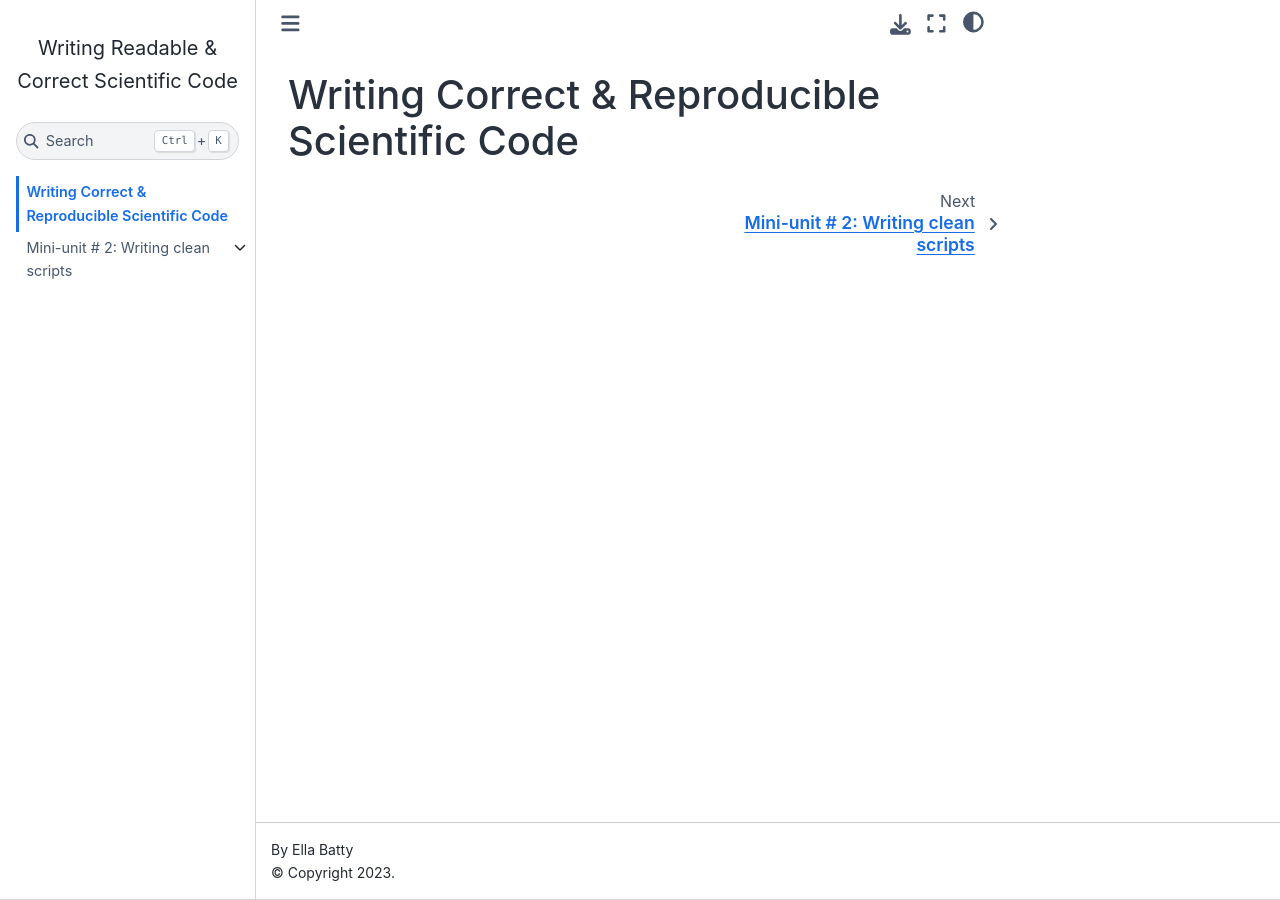
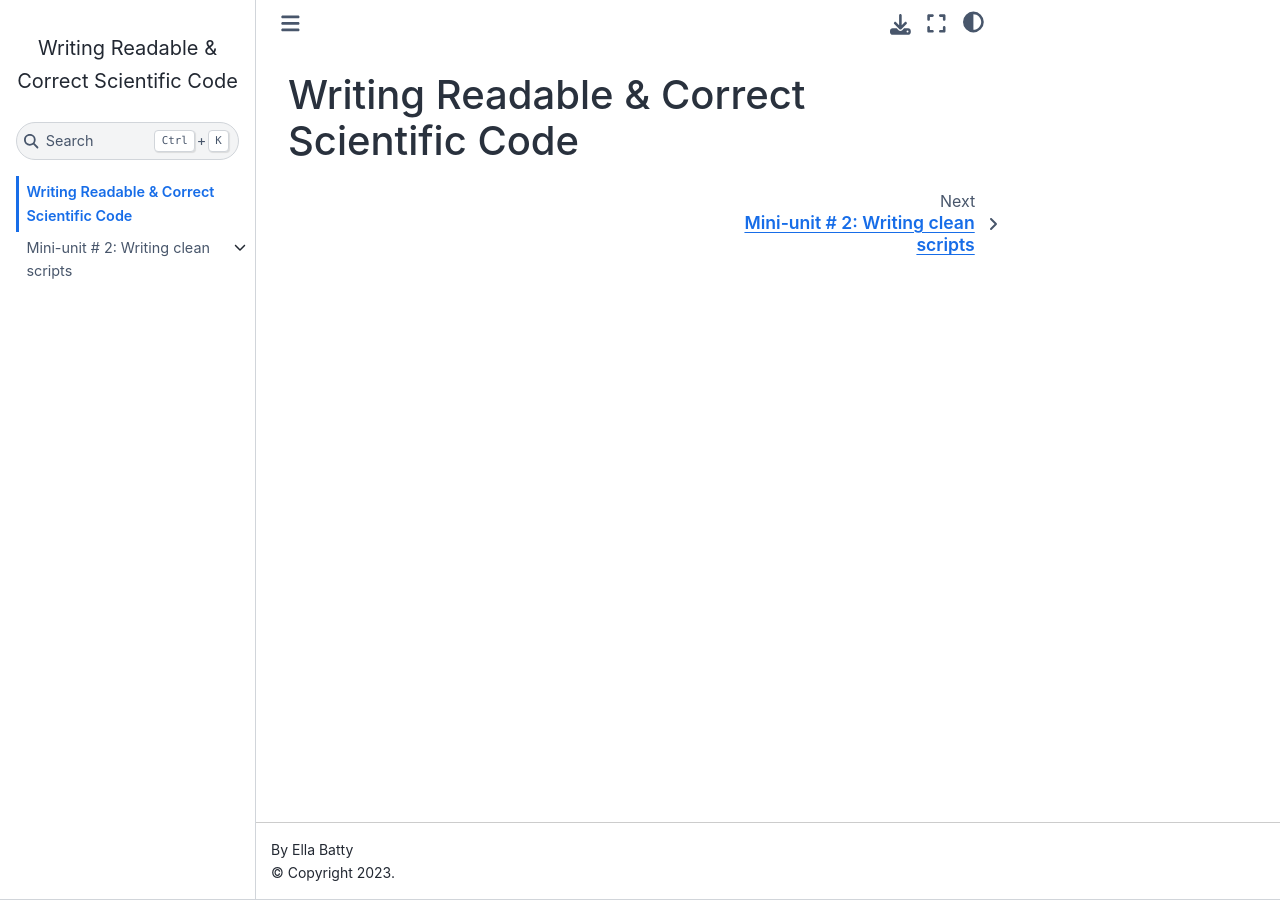
Before and after one commit to ebatty/CorrectReadableScientificCode, a Jupyter Book: the page built from intro.md, in a window 1280 px wide. Built offline with Jupyter Book 1.0.4 settings and Sphinx 7.4.7 and the Sphinx Book theme 1.1.4, drawn with Linux system fonts in a browser that asks for light colours; pages that are not in the unit, such as notebooks, are missing from menus; comment, search, counter and statistics services are not loaded.

Commit message:
Update intro.md

```diff
--- a/intro.md
+++ b/intro.md
@@ -1 +1 @@
-# Writing Correct & Reproducible Scientific Code
+# Writing Readable & Correct Scientific Code
```
